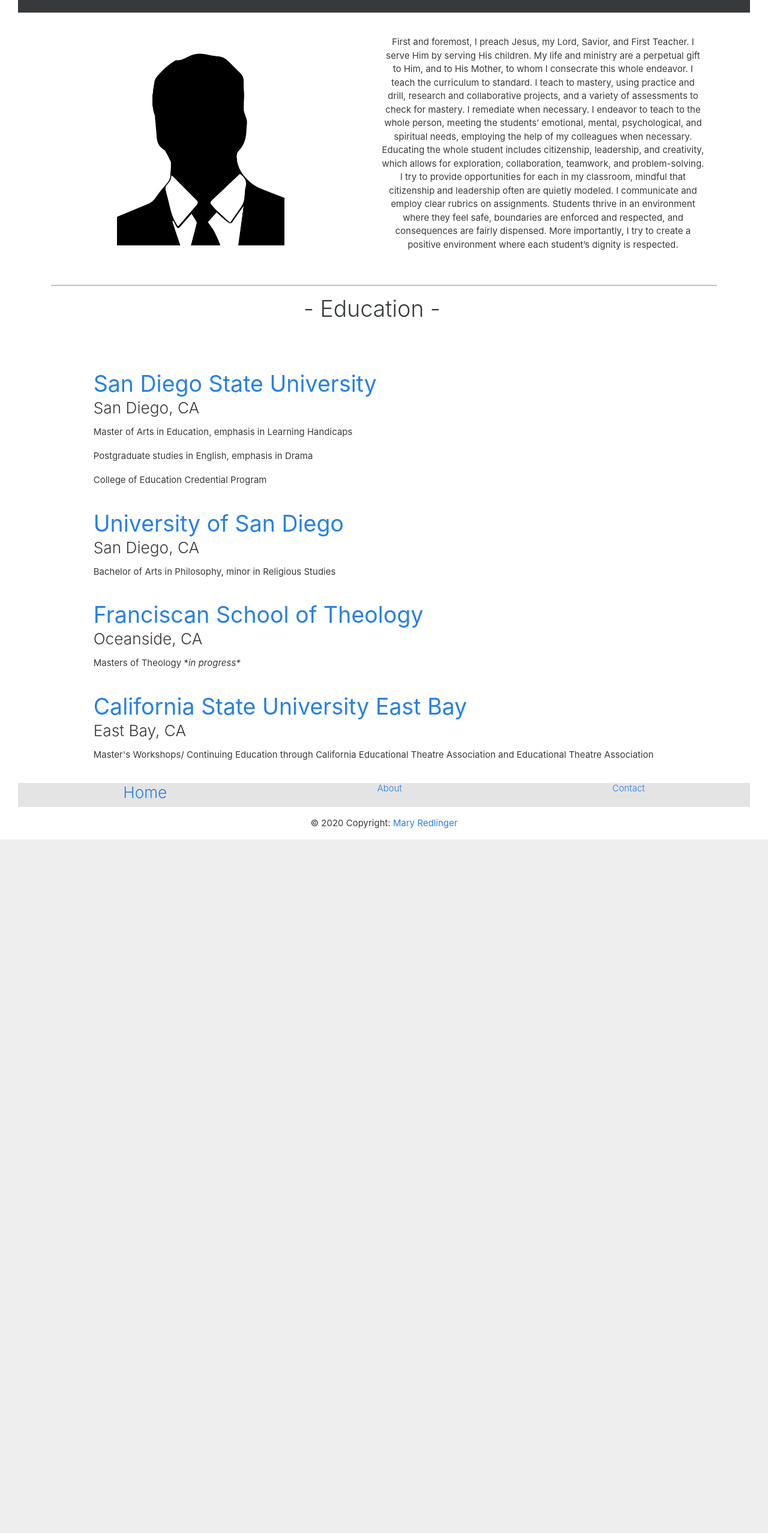
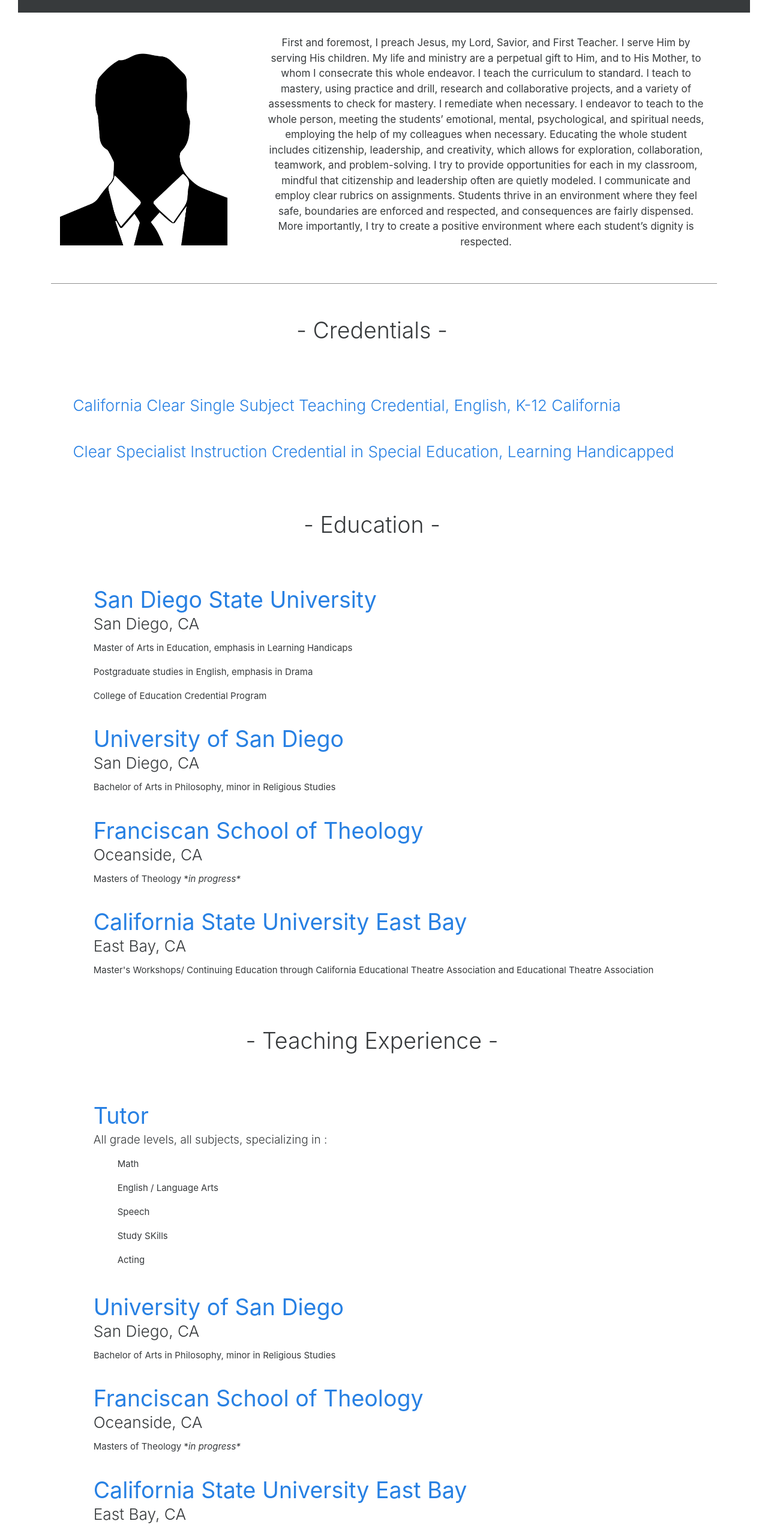
Before and after one commit to maryredlinger/joe-b-site, a React (Create React App) app: page /about in a window 1280 px wide. Shown: the part 234-2789 px from the top of the page at 60% size. Before the commit the page ends 1633 px from the top, so only its background shows below. Built offline with nearby package versions, Linux system fonts and the light colour scheme.

Commit message:
adds credentals and some experience

```diff
--- a/src/App.css
+++ b/src/App.css
@@ -76,6 +76,7 @@
   flex-wrap: wrap;
   justify-content: space-around;
   background-color: rgb(228, 228, 228);
+  margin-top: 50px;
 }
 
 .footerFont {
--- a/src/pages/About.js
+++ b/src/pages/About.js
@@ -6,11 +6,11 @@
         <div className="container">
             < br />
             <div className="row">
-                <div className="col-md-6 col-sm-12 mt-3">
+                <div className="col-md-4 col-sm-12 mt-3">
                     <img className="profileImg" src="./profile.png"/>
                 </div>
-                <div className="col-md-6 col-sm-12 mt-3 mb-3">
-                    <p>First and foremost, I preach Jesus, my Lord, Savior, and First Teacher. I serve Him by
+                <div className="col-md-8 col-sm-12 mt-3 mb-3">
+                    <p className="profileTxt">First and foremost, I preach Jesus, my Lord, Savior, and First Teacher. I serve Him by
                     serving His children. My life and ministry are a perpetual gift to Him, and to His Mother, to whom I consecrate this whole endeavor.
                     I teach the curriculum to standard. I teach to mastery, using practice and drill, research and collaborative projects, and a variety of assessments to check for mastery. I remediate when necessary.
                     I endeavor to teach to the whole person, meeting the students’ emotional, mental, psychological, and spiritual needs, employing the help of my colleagues when necessary.
@@ -21,6 +21,14 @@
                 </div>
             </div>
             <hr className="line-break"></hr>
+            <h1 className="cred">- Credentials -</h1>
+            <div className="edContainer">
+                <div className="schoolContainer">
+                    <h3 className="credentials">California Clear Single Subject Teaching Credential, English, K-12 California</h3>
+                    <br />
+                    <h3 className="credentials">Clear Specialist Instruction Credential in Special Education, Learning Handicapped</h3>
+                </div>
+            </div>
             <h1 className="ed">- Education -</h1>
             <div className="edContainer">
                 <div className="schoolContainer">
@@ -44,6 +52,32 @@
                     <p className="item">Master's Workshops/ Continuing Education through California Educational Theatre Association and Educational Theatre Association</p>
                 </div>
             </div>
+            <h1 className="ed">- Teaching Experience -</h1>
+            <div className="edContainer">
+                <div className="schoolContainer">
+                    <h1 className="item h1"><b>Tutor</b></h1>
+                    <h3 className="item p">All grade levels, all subjects, specializing in :</h3>
+                    <ul>
+                        <li className="item">Math</li>
+                        <li className="item">English / Language Arts</li>
+                        <li className="item">Speech</li>
+                        <li className="item">Study SKills</li>
+                        <li className="item">Acting</li>
+                    </ul>
+                <br/>
+                    <h1 className="item"><a href="https://www.sandiego.edu/"><b>University of San Diego</b></a></h1>
+                    <h3 className="item">San Diego, CA</h3>
+                    <p className="item">Bachelor of Arts in Philosophy, minor in Religious Studies</p>
+                < br/>
+                    <h1 className="item"><a href="https://www.fst.edu/"><b>Franciscan School of Theology</b></a></h1>
+                    <h3 className="item">Oceanside, CA</h3>
+                    <p className="item">Masters of Theology *<i> in progress*</i></p>
+                < br/>
+                    <h1 className="item"><a href="https://www.csueastbay.edu/"><b>California State University East Bay</b></a></h1>
+                    <h3 className="item">East Bay, CA</h3>
+                    <p className="item">Master's Workshops/ Continuing Education through California Educational Theatre Association and Educational Theatre Association</p>
+                </div>
+            </div>
         </div>
     )
 }
--- a/src/styles/About.css
+++ b/src/styles/About.css
@@ -6,6 +6,22 @@
 .container {
     margin-left: 20px;
     margin-right: 20px;
+}
+
+.profileTxt {
+    font-size: 17px;
+}
+
+.credentials {
+    margin: 10px;
+    line-height: 20px;
+    text-align: left;
+    display: flex;
+    flex-wrap: wrap;
+    padding-top: 5px;
+    padding-bottom: 9px;
+    width: 100%;
+    color: #2780e3;
 }
 
 .line-break {
@@ -46,4 +62,22 @@
 
 .ed {
     align-items: center;
+    padding-top: 70px;
 }
+
+.cred {
+    padding-top: 80px;
+}
+
+.li{
+    align-items: left;
+}
+
+.h1{
+    color: #2780e3;
+
+}
+
+.p {
+    font-size: 19px;
+}
```
